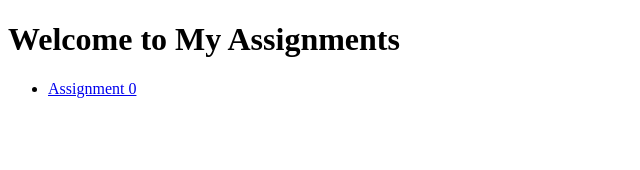
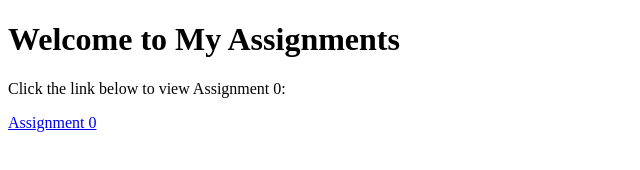
Before and after one commit to ZaneWeaver23/CSE160, a plain HTML site: page index.html in a window 1280 px wide. Shown: the whole page, without its empty margins (0-640 px from the left). Drawn offline with Linux system fonts and the light colour scheme.

Commit message:
Update index.html

```diff
--- a/index.html
+++ b/index.html
@@ -7,9 +7,7 @@
 </head>
 <body>
     <h1>Welcome to My Assignments</h1>
-    <ul>
-        <li><a href="https://github.com/ZaneWeaver23/cse160/blob/main/Assignment0/src/asg0.html">Assignment 0</a></li>
-        <!-- Add more list items with links to your other assignments -->
-    </ul>
+    <p>Click the link below to view Assignment 0:</p>
+    <a href="https://github.com/ZaneWeaver23/cse160/blob/main/Assignment0/src/asg0.html">Assignment 0</a>
 </body>
 </html>
```
